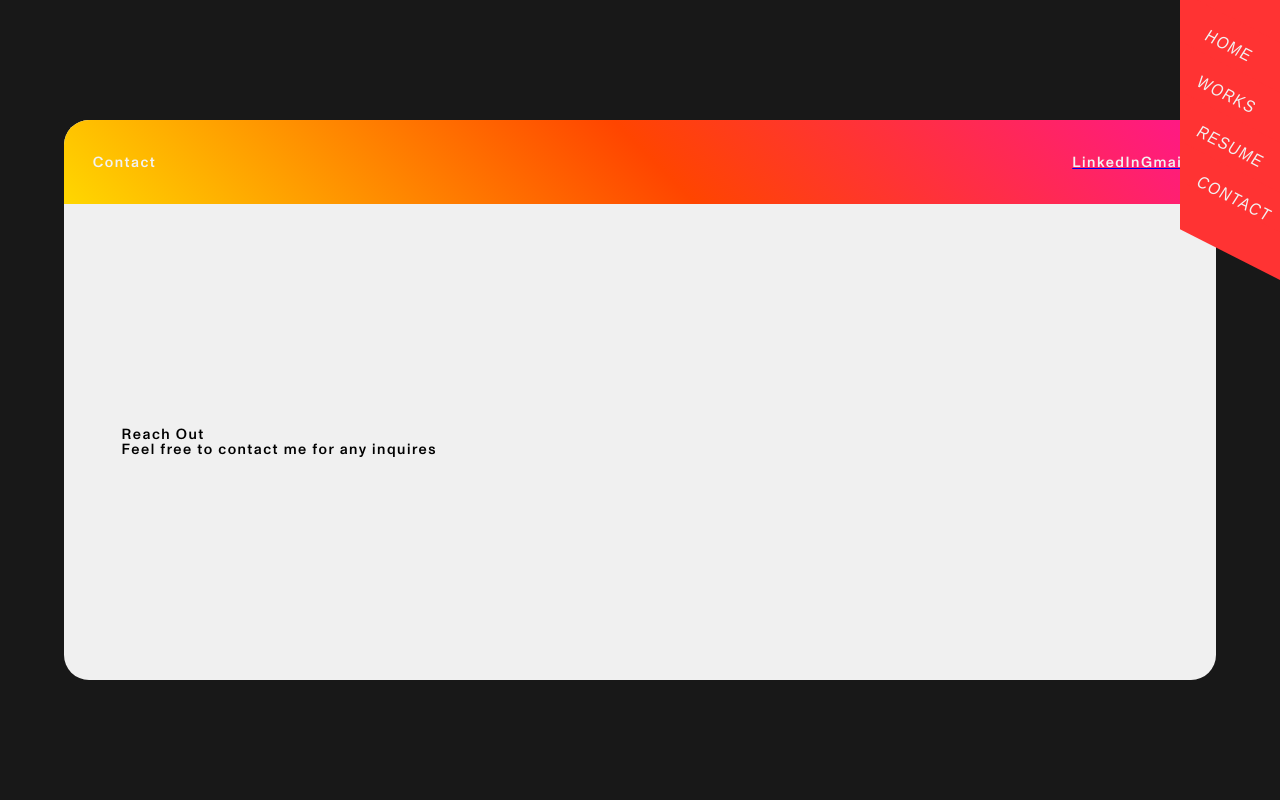
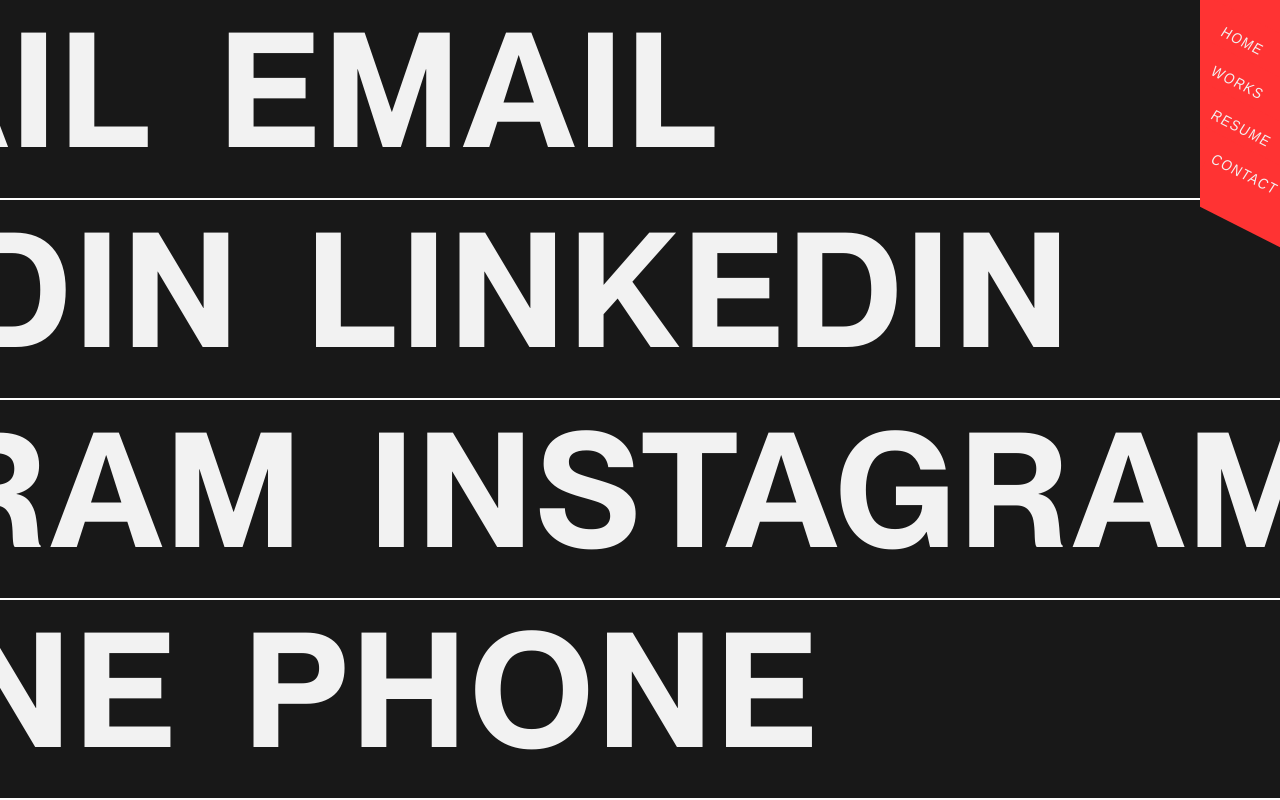
Before and after one commit to kevin21018212/PortfolioV3, a Next.js app: page /contact in a window 1280 px wide. Built offline with nearby package versions, Linux system fonts and the light colour scheme.

Commit message:
sorta kinda working contact

```diff
--- a/app/contact/page.module.css
+++ b/app/contact/page.module.css
@@ -2,41 +2,22 @@
   height: 100vh;
   width: 100vw;
   display: flex;
-  justify-content: center;
+  flex-direction: column;
+}
+.contactCard {
+  height: 25%;
+  border-bottom: 2.5px solid white;
+  display: flex;
   align-items: center;
-}
-.contactcard {
-  width: 90%;
-  height: 70%;
-  background-color: #f0f0f0;
-  border-radius: 25px;
   overflow: hidden;
 }
 
-.title {
-  height: 15%;
-  width: 100%;
-  padding-left: 2.5%;
-  background: -webkit-linear-gradient(45deg, #ffd700, #ff4500, #ff1493);
-  display: flex;
-  align-items: center;
+.contactCard h1 {
+  color: #f2f2f2;
+  font-size: 20vh;
+  font-family: "Neue Montreal Semibold";
+
+  padding: 0% 2.5%;
+  line-height: 100%;
+  text-wrap: nowrap;
 }
-.title p {
-  flex-grow: 1;
-}
-.links {
-  display: flex;
-  justify-content: end;
-  padding-right: 5%;
-}
-
-.infosection {
-  height: 85%;
-  padding-left: 5%;
-  display: flex;
-  align-items: center;
-}
-.infosection p {
-  color: black;
-  margin: 0;
-}
--- a/app/contact/page.tsx
+++ b/app/contact/page.tsx
@@ -1,33 +1,58 @@
 "use client";
-import Link from "next/link";
+import { motion } from "framer-motion"; // Import motion from Framer Motion
+import { useEffect, useRef } from "react";
 import styles from "./page.module.css";
 
 const ContactPage = () => {
-  return (
-    <div className={styles.contactContainer}>
-      <div className={styles.contactcard}>
-        <div className={styles.title}>
-          <p className="t1">Contact </p>
-          <div className={styles.links}>
-            <Link href="https://www.linkedin.com/in/matthew-bennett-bennett-592102252/">
-              <p>LinkedIn </p>
-            </Link>
+  const words = ["Email", "LinkedIn", "Instagram", "Phone"];
+  const contactCards = [];
 
-            <Link href="mailto:trashlinkmain@gmail.com">
-              <p>Gmail</p>
-            </Link>
-          </div>
-        </div>
-        <div className={styles.infosection}>
-          <div>
-            <p className="t1">Reach Out</p>
-            <p className="m">Feel free to contact me for any inquires</p>
-          </div>
-          <div></div>
-          <div></div>
-        </div>
+  useEffect(() => {
+    let xPercent = 0;
+
+    const animate = () => {
+      if (xPercent > 0) {
+        xPercent = -100;
+      }
+
+      for (let i = 0; i < words.length; i++) {
+        const firstText = document.getElementById(`firstText${i}`);
+        const secondText = document.getElementById(`secondText${i}`);
+
+        if (firstText && secondText) {
+          firstText.style.left = `${firstText.getBoundingClientRect().width}px`;
+          secondText.style.left = `${
+            secondText.getBoundingClientRect().width
+          }px`;
+
+          firstText.style.transform = `translateX(${xPercent}%)`;
+          secondText.style.transform = `translateX(${xPercent}%)`;
+        }
+      }
+
+      requestAnimationFrame(animate);
+      xPercent += 0.1;
+    };
+
+    requestAnimationFrame(animate);
+
+    return () => {};
+  }, []);
+
+  for (let i = 0; i < words.length; i++) {
+    contactCards.push(
+      <div key={i} className={styles.contactCard}>
+        <h1 id={`firstText${i}`} className={styles.text}>
+          {words[i]}
+        </h1>
+        <h1 id={`secondText${i}`} className={styles.text}>
+          {words[i]}
+        </h1>
       </div>
-    </div>
-  );
+    );
+  }
+
+  return <div className={styles.contactContainer}>{contactCards}</div>;
 };
+
 export default ContactPage;
--- a/app/global/navbar.css
+++ b/app/global/navbar.css
@@ -2,7 +2,7 @@
   position: fixed;
   right: 0px;
   top: 0px;
-  width: 12.5vh;
+  width: 10vh;
   display: flex;
   flex-direction: column;
   background-color: transparent;
@@ -12,7 +12,7 @@
 }
 .navbar p {
   font-family: "Neue Montreal", sans-serif;
-  font-size: 2vh;
+  font-size: 1.75vh;
 }
 
 .red-rectangle {
@@ -25,7 +25,7 @@
   width: 0;
   height: 0;
   border-style: solid;
-  border-width: 0 100px 25px 0;
+  border-width: 0 100px 30px 0;
   border-color: transparent #ff3333 transparent transparent;
 }
 
@@ -35,8 +35,8 @@
   box-sizing: border-box;
   background-color: #ff3333;
   transform-origin: top right;
-  padding-left: 65%;
-  margin-left: -55%;
+  padding-left: 60%;
+  margin-left: -60%;
   transform: skew(-10deg) rotate(25deg);
   transition: transform 0.5s ease;
 }
--- a/app/homepage/css/landing.module.css
+++ b/app/homepage/css/landing.module.css
@@ -4,7 +4,7 @@
   display: flex;
   flex-direction: column;
   padding: 2.5% 2.5%;
-  margin-bottom: 1%;
+  margin-bottom: 2%;
 }
 .landingContainer h1 {
   color: #f2f2f2;
--- a/package.json
+++ b/package.json
@@ -17,6 +17,7 @@
     "@types/react": "18.2.15",
     "@types/react-dom": "18.2.7",
     "framer-motion": "^10.16.4",
+    "gsap": "^3.12.5",
     "next": "^13.5.6",
     "react": "18.2.0",
     "react-dom": "18.2.0",
```
Also changed, not shown: app/homepage/css/projects/project.module.css (+4 -3 lines), app/page.module.css (+4 -4 lines), 1 other file (tests, documents, lock files or other folders).
